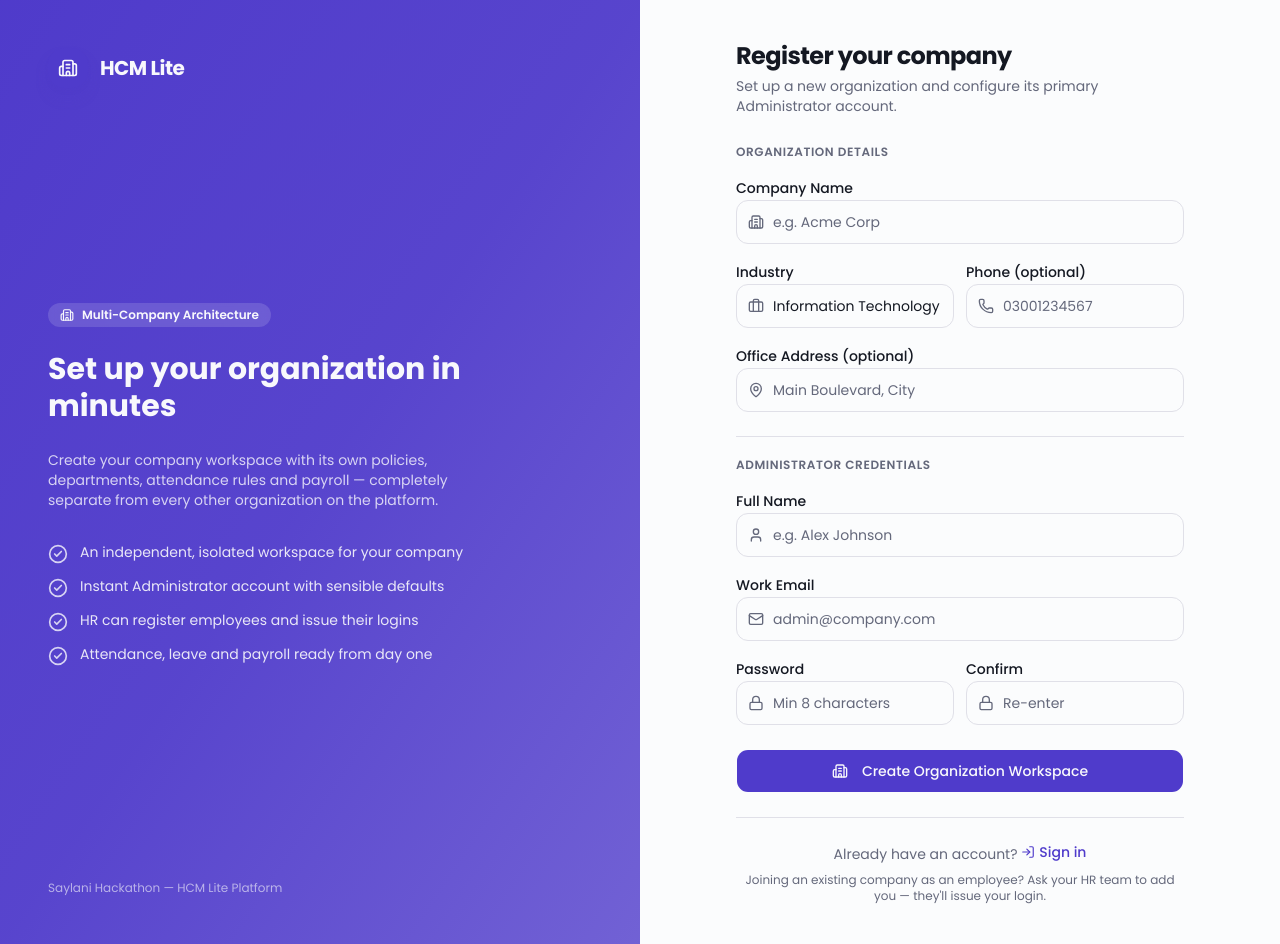
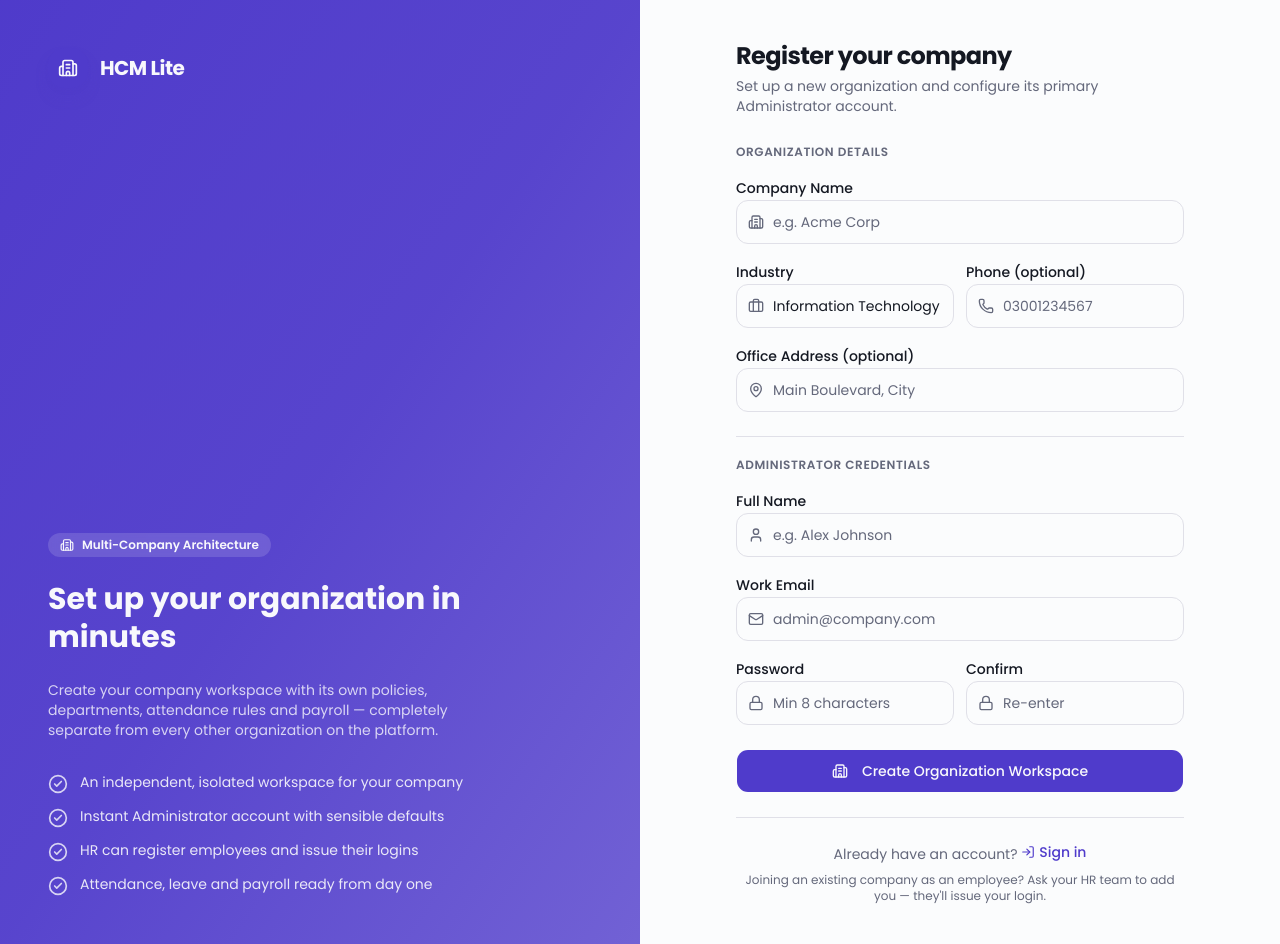
Before and after one commit to Azeef-dev/HCM-Lite-AI, a React (Vite) app in the folder frontend/: page /setup in a window 1280 px wide. Built offline with nearby package versions, Linux system fonts and the light colour scheme.

Commit message:
fix: remove unnecessary footer text from Setup component for cleaner UI

```diff
--- a/frontend/src/pages/Setup.jsx
+++ b/frontend/src/pages/Setup.jsx
@@ -127,9 +127,6 @@ export default function Setup() {
                         ))}
                     </ul>
                 </div>
-                <p className="text-xs text-primary-foreground/60">
-                    Saylani Hackathon — HCM Lite Platform
-                </p>
             </div>
 
             <div className="flex items-center justify-center p-6 sm:p-10">
```
